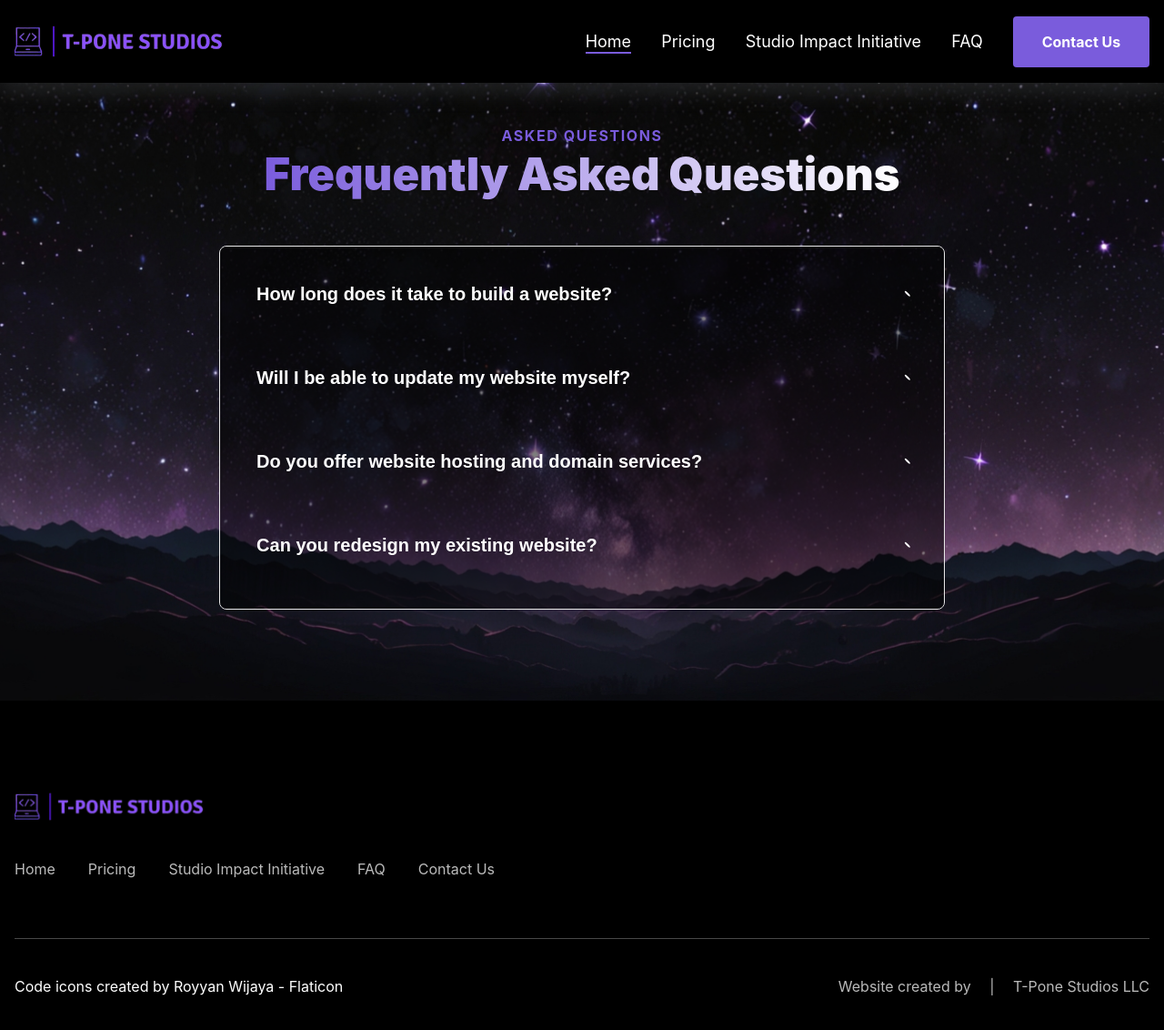
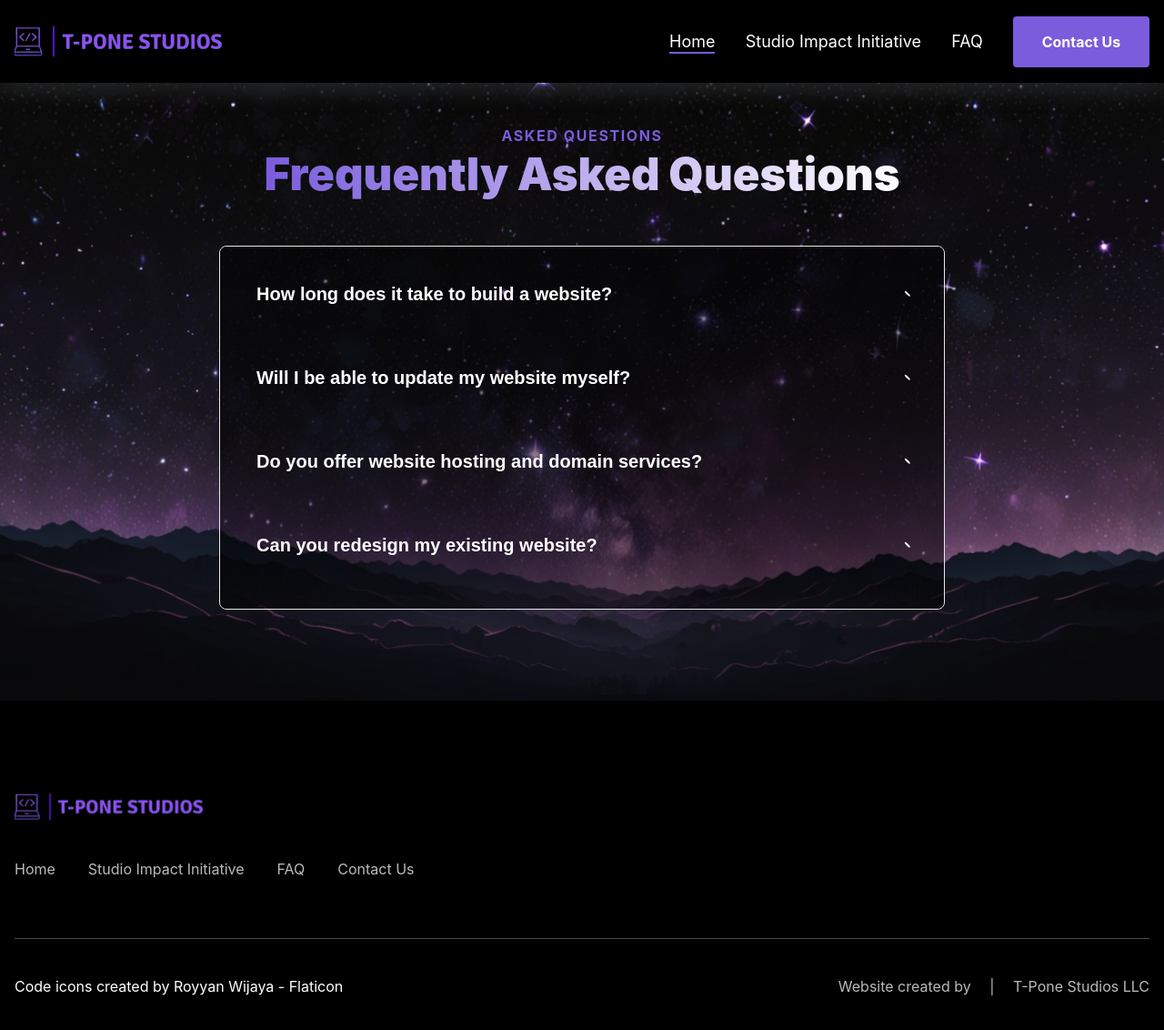
Before and after one commit to tponestudiosllc/Website, a plain HTML site: page faq.html in a window 1280 px wide. Shown: the whole page at 91% size. Drawn offline with Linux system fonts and the light colour scheme.

Commit message:
remove pricing page on all pages

```diff
--- a/faq.html
+++ b/faq.html
@@ -43,11 +43,11 @@
                             Home
                         </a>
                     </li>
-                    <li class="cs-li">
+                    <!-- <li class="cs-li">
                         <a href="pricing.html" class="cs-li-link">
                             Pricing
                         </a>
-                    </li>
+                    </li> -->
                     <li class="cs-li">
                         <a href="studio-impact-initiative.html" class="cs-li-link">
                             Studio Impact Initiative
@@ -222,9 +222,9 @@
                 <li class="cs-li">
                     <a href="index.html" class="cs-link">Home</a>
                 </li>
-                <li class="cs-li">
+                <!-- <li class="cs-li">
                     <a href="pricing.html" class="cs-link">Pricing</a>
-                </li>
+                </li> -->
                 <li class="cs-li">
                     <a href="studio-impact-initiative.html" class="cs-link">Studio Impact Initiative</a>
                 </li>
```
Also changed, not shown: about.html (+4 -4 lines), contact.html (+4 -4 lines), index.html (+4 -4 lines), index.min.html (deleted, +0 -4 lines), services.html (+4 -4 lines), studio-impact-initiative.html (+4 -4 lines).
